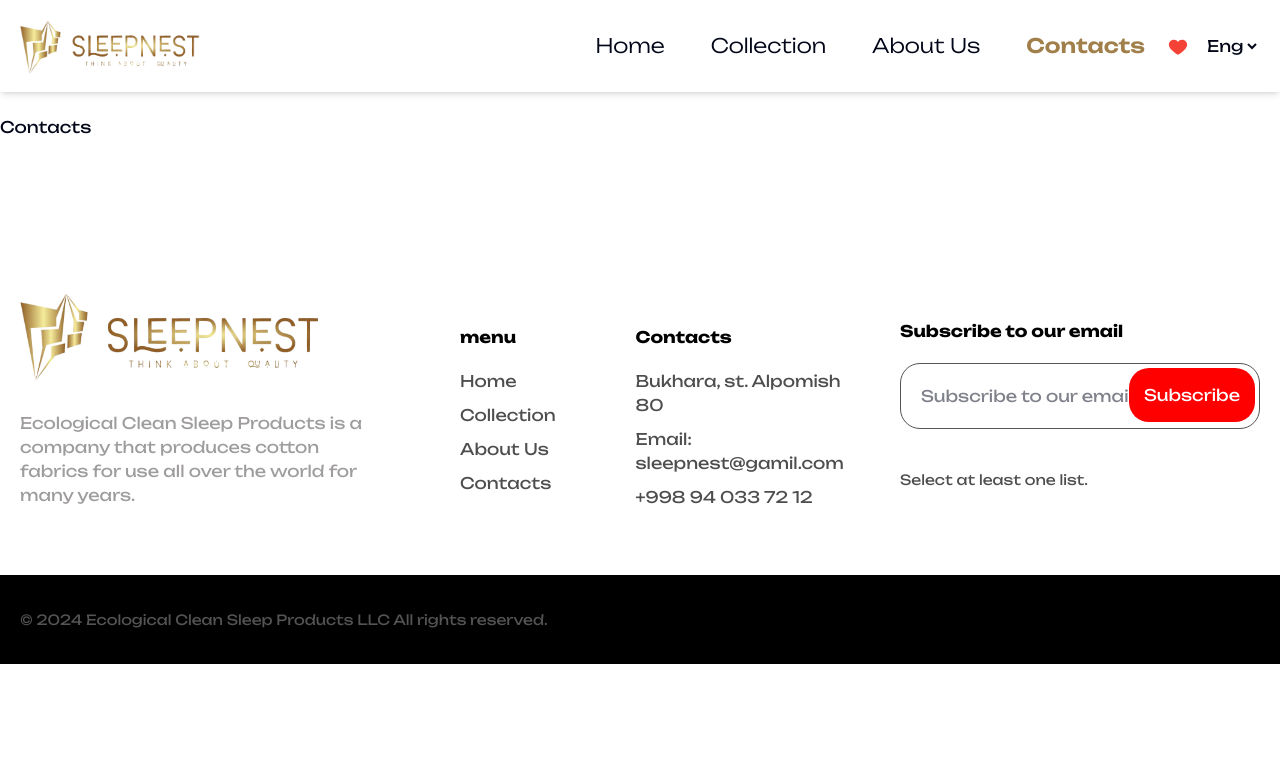
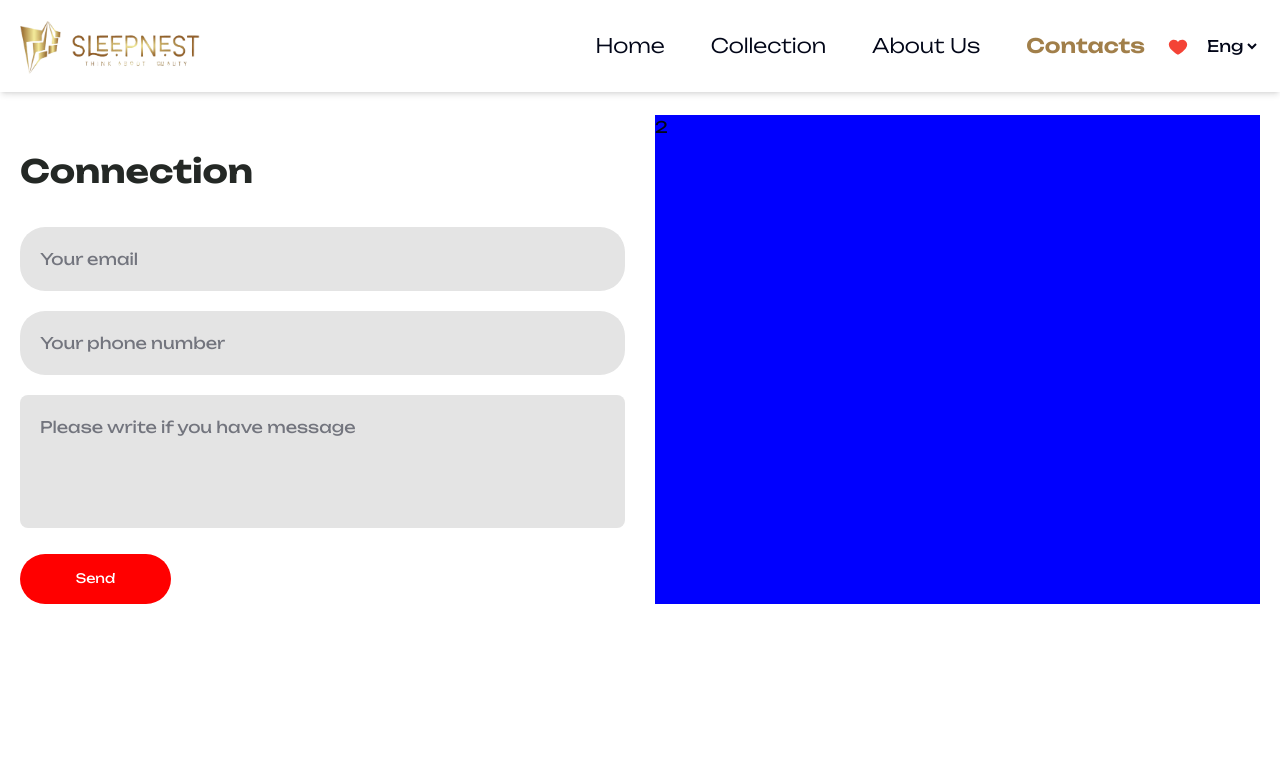
Before and after one commit to Islomjonsdev/sleepnest, a Next.js app: page /contacts in a window 1280 px wide. Shown: the top 757 px of the page. Built offline with nearby package versions, Linux system fonts and the light colour scheme.

Commit message:
have some changes

```diff
--- a/app/(root)/(home)/contacts/page.jsx
+++ b/app/(root)/(home)/contacts/page.jsx
@@ -1,7 +1,12 @@
+import Connection from "@/components/shared/connection";
 import React from "react";
 
 const Contacts = () => {
-  return <div>Contacts</div>;
+  return (
+    <div>
+      <Connection />
+    </div>
+  );
 };
 
 export default Contacts;
--- a/app/(root)/(home)/news/[id]/page.jsx
+++ b/app/(root)/(home)/news/[id]/page.jsx
@@ -1,6 +1,7 @@
 "use client"
 
 import { newsData } from '@/api/newsData'
+import Connection from '@/components/shared/connection'
 import { useParams } from 'next/navigation'
 import React from 'react'
 
@@ -11,7 +12,10 @@
     const newsResult = newsData?.find((data) => data?.id.toString() === id);
     console.log(newsResult);
   return (
-    <div>NewsDynamicPage</div>
+    <div className='max-w-[1440px] mx-auto px-[20px]'>NewsDynamicPage
+
+        <Connection />
+    </div>
   )
 }
 
--- a/app/(root)/(home)/page.jsx
+++ b/app/(root)/(home)/page.jsx
@@ -8,6 +8,7 @@
 import Service from '@/components/shared/service'
 import SummerCollection from '@/components/shared/summer-collection'
 import React from 'react'
+import { ToastContainer } from 'react-toastify'
 
 const page = () => {
   return (
@@ -21,6 +22,7 @@
       <Material />
       <SummerCollection />
       <News />
+      <ToastContainer />
     </>
   )
 }
--- a/components/shared/connection.jsx
+++ b/components/shared/connection.jsx
@@ -1,8 +1,18 @@
 import React from 'react'
+import Form from './form'
 
 const Connection = () => {
   return (
-    <div>Connection</div>
+    <div>
+        <div className='max-w-[1440px] w-full mx-auto px-[20px]'>
+            <div className='grid grid-cols-1 md:grid-cols-2 lg:grid:cols-2 gap-[30px]'>
+                <div>
+                    <Form />
+                </div>
+                <div className='bg-[blue]'>2</div>
+            </div>
+        </div>
+    </div>
   )
 }
 
--- /dev/null
+++ b/components/shared/form.jsx
@@ -0,0 +1,43 @@
+"use client";
+
+import { useState } from "react";
+import { Button } from "../ui/button";
+import { Input } from "../ui/input";
+import axios from "axios";
+import { toast } from "react-toastify";
+import Loading from "./loading";
+
+const Form = () => {
+  return (
+    <div>
+      <h1 className="text-[32px] my-[32px] text-[#242825] font-bold">
+        Connection
+      </h1>
+      <form className="flex flex-col gap-[20px]">
+        <div>
+          <Input
+            type="email"
+            placeholder="Your email"
+          />
+        </div>
+        <div>
+          <Input
+            type="password"
+            placeholder="Your phone number"
+          />
+        </div>
+        <div>
+          <textarea
+            className="p-5 bg-[#e4e4e4] outline-none w-full rounded-[8px] h-[133px] resize-none"
+            placeholder={"Please write if you have message"}
+          />
+        </div>
+        <button className="bg-[red] max-w-[151px] w-full py-[15px] text-white text-[13px] rounded-[25px]">
+          Send
+        </button>
+      </form>
+    </div>
+  );
+};
+
+export default Form;
--- /dev/null
+++ b/components/shared/loading.jsx
@@ -0,0 +1,27 @@
+import React from "react";
+
+const Loading = () => {
+  return (
+    <div role="status">
+      <svg
+        aria-hidden="true"
+        class="w-8 h-8 text-gray-200 animate-spin dark:text-gray-600 fill-blue-600"
+        viewBox="0 0 100 101"
+        fill="none"
+        xmlns="http://www.w3.org/2000/svg"
+      >
+        <path
+          d="M100 50.5908C100 78.2051 77.6142 100.591 50 100.591C22.3858 100.591 0 78.2051 0 50.5908C0 22.9766 22.3858 0.59082 50 0.59082C77.6142 0.59082 100 22.9766 100 50.5908ZM9.08144 50.5908C9.08144 73.1895 27.4013 91.5094 50 91.5094C72.5987 91.5094 90.9186 73.1895 90.9186 50.5908C90.9186 27.9921 72.5987 9.67226 50 9.67226C27.4013 9.67226 9.08144 27.9921 9.08144 50.5908Z"
+          fill="currentColor"
+        />
+        <path
+          d="M93.9676 39.0409C96.393 38.4038 97.8624 35.9116 97.0079 33.5539C95.2932 28.8227 92.871 24.3692 89.8167 20.348C85.8452 15.1192 80.8826 10.7238 75.2124 7.41289C69.5422 4.10194 63.2754 1.94025 56.7698 1.05124C51.7666 0.367541 46.6976 0.446843 41.7345 1.27873C39.2613 1.69328 37.813 4.19778 38.4501 6.62326C39.0873 9.04874 41.5694 10.4717 44.0505 10.1071C47.8511 9.54855 51.7191 9.52689 55.5402 10.0491C60.8642 10.7766 65.9928 12.5457 70.6331 15.2552C75.2735 17.9648 79.3347 21.5619 82.5849 25.841C84.9175 28.9121 86.7997 32.2913 88.1811 35.8758C89.083 38.2158 91.5421 39.6781 93.9676 39.0409Z"
+          fill="currentFill"
+        />
+      </svg>
+      <span class="sr-only">Loading...</span>
+    </div>
+  );
+};
+
+export default Loading;
--- a/components/ui/input.jsx
+++ b/components/ui/input.jsx
@@ -12,9 +12,7 @@
       type={type}
       data-slot="input"
       className={cn(
-        "file:text-foreground placeholder:text-muted-foreground selection:bg-primary selection:text-primary-foreground dark:bg-input/30 border-input flex h-9 w-full min-w-0 rounded-md border bg-transparent px-3 py-1 text-base shadow-xs transition-[color,box-shadow] outline-none file:inline-flex file:h-7 file:border-0 file:bg-transparent file:text-sm file:font-medium disabled:pointer-events-none disabled:cursor-not-allowed disabled:opacity-50 md:text-sm",
-        "focus-visible:border-ring focus-visible:ring-ring/50 focus-visible:ring-[3px]",
-        "aria-invalid:ring-destructive/20 dark:aria-invalid:ring-destructive/40 aria-invalid:border-destructive",
+        "w-full p-5 bg-[#e4e4e4] rounded-[25px]",
         className
       )}
       {...props} />)
--- a/package.json
+++ b/package.json
@@ -10,6 +10,7 @@
   },
   "dependencies": {
     "@radix-ui/react-slot": "^1.2.0",
+    "axios": "^1.9.0",
     "class-variance-authority": "^0.7.1",
     "clsx": "^2.1.1",
     "i18next": "^25.0.1",
@@ -21,6 +22,7 @@
     "react-dom": "^19.0.0",
     "react-i18next": "^15.5.1",
     "react-icons": "^5.5.0",
+    "react-toastify": "^11.0.5",
     "tailwind-merge": "^3.2.0",
     "tw-animate-css": "^1.2.5"
   },
```
Also changed, not shown: 1 other file (tests, documents, lock files or other folders).
